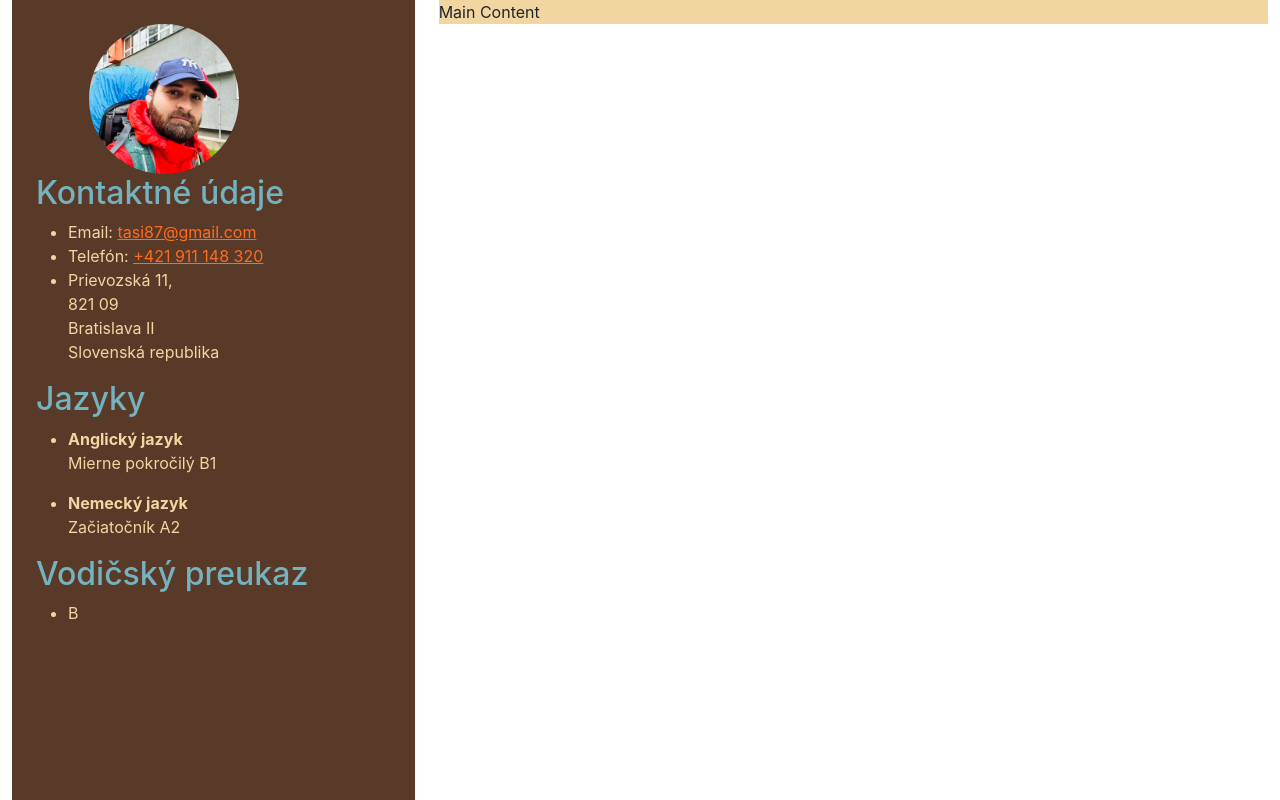
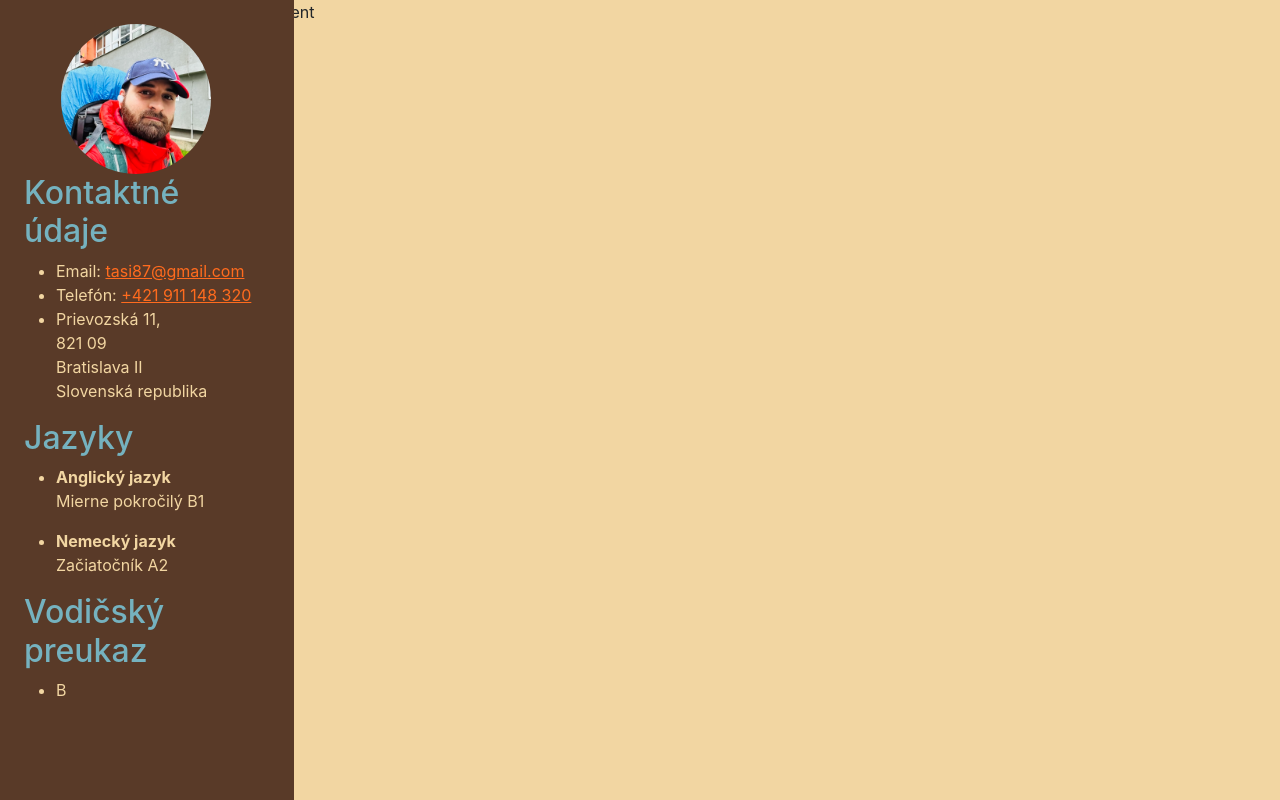
Before and after one commit to Tasi87/zivotopis_v1, a React (Create React App) app: page / in a window 1280 px wide. Built offline with nearby package versions, Linux system fonts and the light colour scheme.

Commit message:
dokoncenie App.js a upravy na MainContent styloch

```diff
--- a/src/App.js
+++ b/src/App.js
@@ -8,10 +8,10 @@ function App() {
 	<div>
 		<div className="container-fluid">
 			<div className="row">
-				<div className="col col-md-4">
+				<div className="col col-md-2 p-0">
 					<Sidebar />
 				</div>
-				<div className="col col-md-8">
+				<div className="col col-md-10 p-0">
 					<MainContent />
 				</div>
 			</div>
--- a/src/Components/MainContent.css
+++ b/src/Components/MainContent.css
@@ -1,3 +1,4 @@
 .main-content {
 	background-color: #F2D6A2;
+	min-height: 100vh;
 }
```
